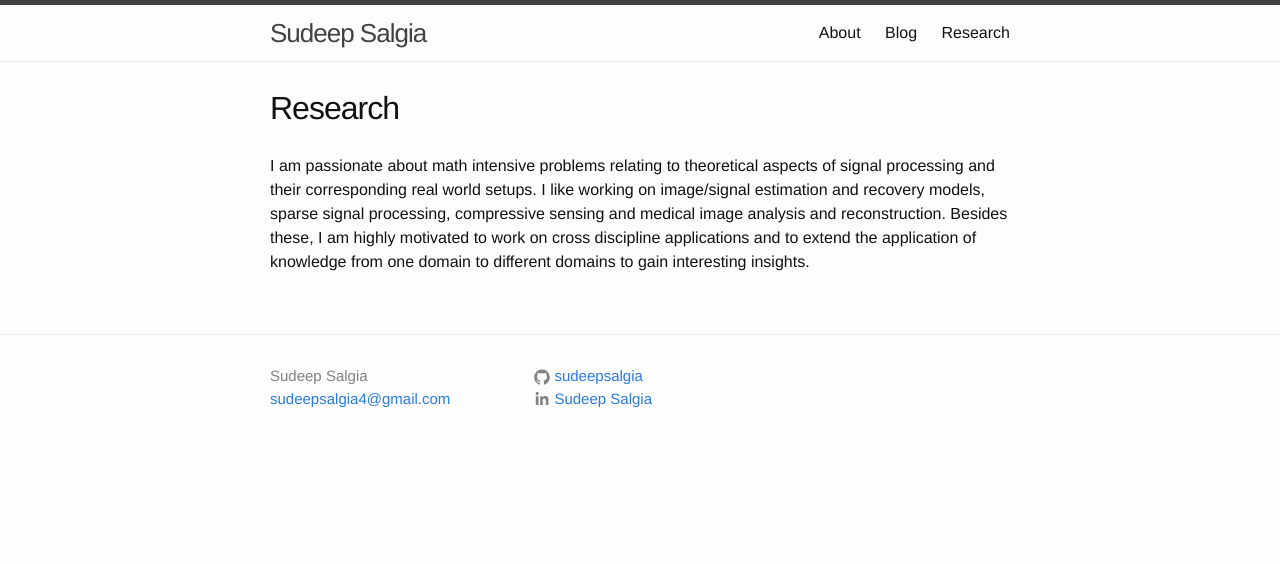
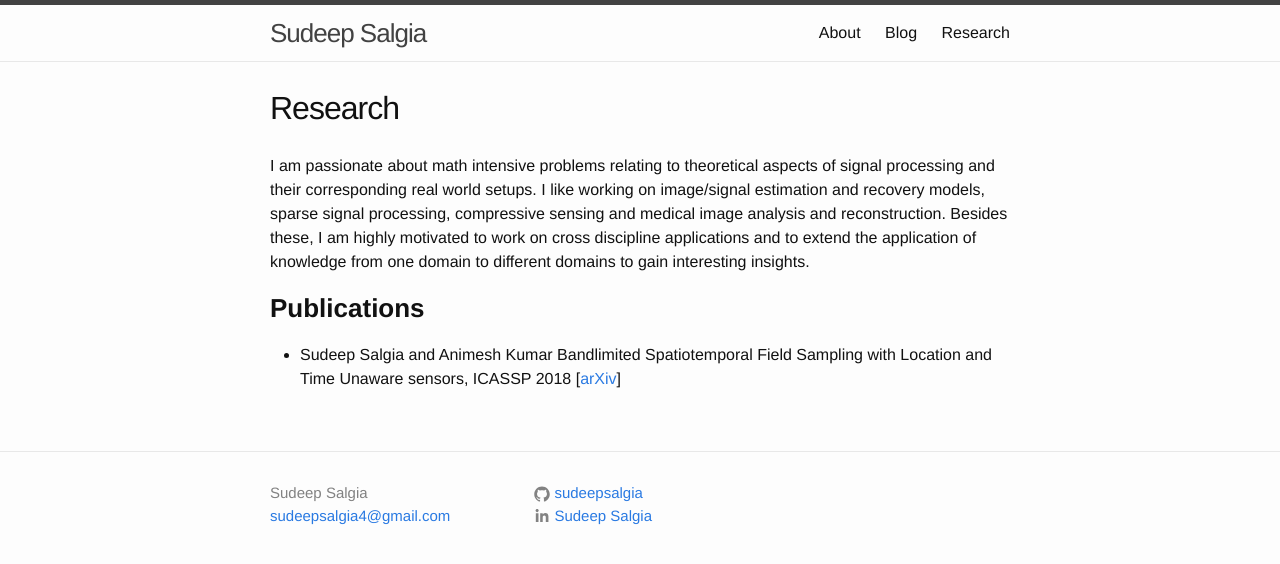
Before and after one commit to sudeepsalgia/sudeepsalgia.github.io, a Jekyll site: the page built from research.md, in a window 1280 px wide. Shown: the top 564 px of the page. Built offline with Jekyll 4.4.1, drawn with Linux system fonts in a browser that asks for light colours.

Commit message:
Adding publications

```diff
--- a/research.md
+++ b/research.md
@@ -5,3 +5,9 @@ permalink: /research/
 ---
 
 I am passionate about math intensive problems relating to theoretical aspects of signal processing and their corresponding real world setups. I like working on image/signal estimation and recovery models, sparse signal processing, compressive sensing and medical image analysis and reconstruction. Besides these, I am highly motivated to work on cross discipline applications and to extend the application of knowledge from one domain to different domains to gain interesting insights.
+
+### **Publications**
+
+* Sudeep Salgia and Animesh Kumar
+Bandlimited Spatiotemporal Field Sampling with Location and Time Unaware sensors, ICASSP 2018
+\[[arXiv](https://arxiv.org/abs/1710.09454v2)\]
```
